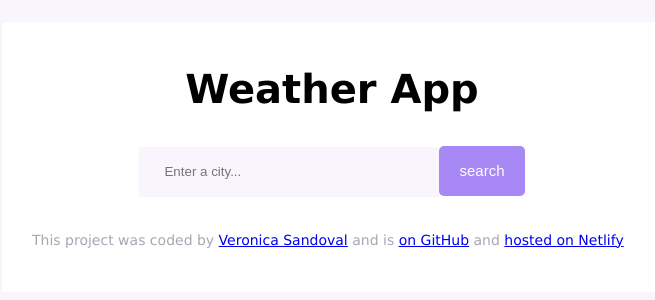
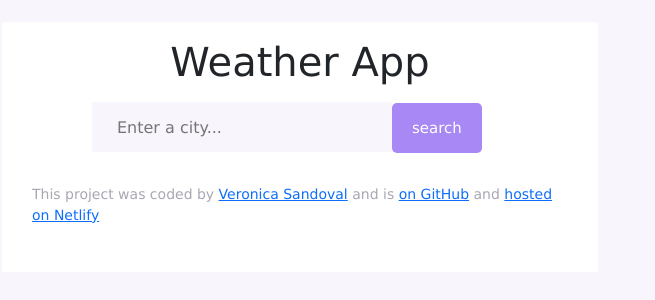
Before and after one commit to danniesan/weather-react, a React (Create React App) app: page / in a window 1280 px wide. Shown: the top 300 px of the page, without its empty margins (20-675 px from the left). Built offline with nearby package versions, Linux system fonts and the light colour scheme.

Commit message:
added bootstrap

```diff
--- a/package.json
+++ b/package.json
@@ -7,6 +7,7 @@
     "@testing-library/react": "^13.4.0",
     "@testing-library/user-event": "^13.5.0",
     "axios": "^1.7.6",
+    "bootstrap": "^5.3.3",
     "react": "^18.3.1",
     "react-dom": "^18.3.1",
     "react-scripts": "5.0.1",
--- a/src/App.js
+++ b/src/App.js
@@ -1,11 +1,43 @@
-import "./App.css";
+import SearchEngine from "./WeatherSearch";
+import "./index.css";
+import "./Style.css";
 
 function App() {
   return (
     <div className="App">
-      <header className="App-header">
-        <h2>Hello</h2>
-      </header>
+      <div className="container">
+        <h1>Weather App</h1>
+        <SearchEngine />
+
+        <footer>
+          <p class="footer">
+            This project was coded by{" "}
+            <a
+              href="https://github.com/danniesan"
+              rel="noreferrer"
+              target="_blank"
+            >
+              Veronica Sandoval
+            </a>{" "}
+            and is{" "}
+            <a
+              href="https://github.com/danniesan/weather-react.git"
+              rel="noreferrer"
+              target="_blank"
+            >
+              on GitHub
+            </a>{" "}
+            and{" "}
+            <a
+              href="https://2react-weather-app.netlify.app/"
+              rel="noreferrer"
+              target="_blank"
+            >
+              hosted on Netlify
+            </a>
+          </p>
+        </footer>
+      </div>
     </div>
   );
 }
--- a/src/Style.css
+++ b/src/Style.css
@@ -1,8 +1,3 @@
-body {
-  background: #f8f5fd;
-  margin: 20px 10px;
-  max-width: 100%;
-}
 form {
   border-bottom: 1px solid #fff;
   margin: 10px 20px;
@@ -26,42 +21,3 @@
   height: 50px;
   color: #fff;
 }
-
-.App {
-  text-align: center;
-}
-
-.App-logo {
-  height: 40vmin;
-  pointer-events: none;
-}
-
-@media (prefers-reduced-motion: no-preference) {
-  .App-logo {
-    animation: App-logo-spin infinite 20s linear;
-  }
-}
-
-.App-header {
-  background-color: #282c34;
-  min-height: 100vh;
-  display: flex;
-  flex-direction: column;
-  align-items: center;
-  justify-content: center;
-  font-size: calc(10px + 2vmin);
-  color: white;
-}
-
-.App-link {
-  color: #61dafb;
-}
-
-@keyframes App-logo-spin {
-  from {
-    transform: rotate(0deg);
-  }
-  to {
-    transform: rotate(360deg);
-  }
-}
--- a/src/index.css
+++ b/src/index.css
@@ -16,6 +16,7 @@
 }
 
 h1 {
+  text-align: center;
   font-size: 40px;
   line-height: 0.5;
 }
--- a/src/index.js
+++ b/src/index.js
@@ -1,48 +1,13 @@
 import React from "react";
 import ReactDOM from "react-dom/client";
-import "./Style.css";
-import "./index.css";
+import "bootstrap/dist/css/bootstrap.css";
 import reportWebVitals from "./reportWebVitals";
-import SearchEngine from "./WeatherSearch";
+import App from "./App";
 
 const root = ReactDOM.createRoot(document.getElementById("root"));
 root.render(
   <React.StrictMode>
-    <div className="container">
-      <div className="App">
-        <h1>Weather App</h1>
-        <SearchEngine />
-      </div>
-
-      <footer>
-        <p class="footer">
-          This project was coded by{" "}
-          <a
-            href="https://github.com/danniesan"
-            rel="noreferrer"
-            target="_blank"
-          >
-            Veronica Sandoval
-          </a>{" "}
-          and is{" "}
-          <a
-            href="https://github.com/danniesan/weather-react.git"
-            rel="noreferrer"
-            target="_blank"
-          >
-            on GitHub
-          </a>{" "}
-          and{" "}
-          <a
-            href="https://2react-weather-app.netlify.app/"
-            rel="noreferrer"
-            target="_blank"
-          >
-            hosted on Netlify
-          </a>
-        </p>
-      </footer>
-    </div>
+    <App />
   </React.StrictMode>
 );
 
```
Also changed, not shown: 1 other file (tests, documents, lock files or other folders).
